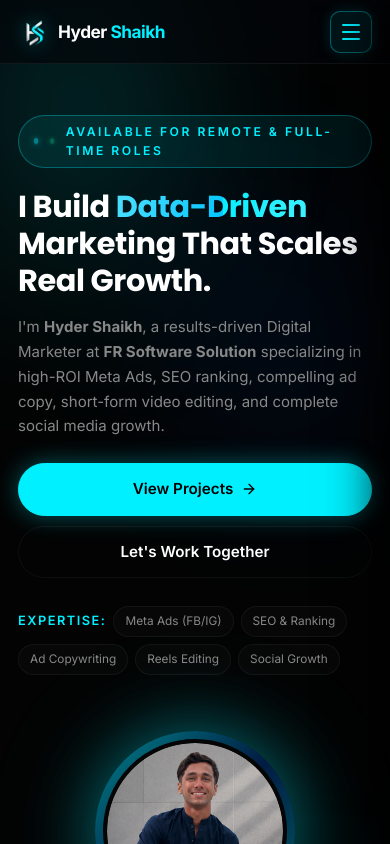
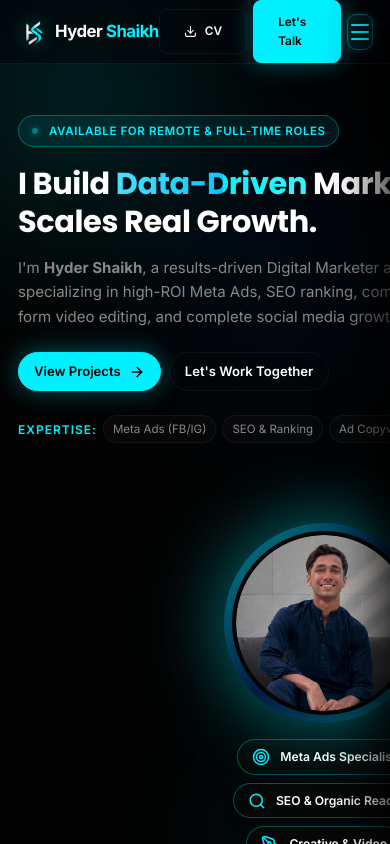
Before and after one commit to hydershaikhs/hyder-shaikh, a React (Vite) app: page / in a window 390 px wide. Shown: the top 844 px of the page. Built offline with nearby package versions, Linux system fonts and the light colour scheme.

Commit message:
Remove footer, add CV and Let's Talk buttons next to hamburger on mobile, single-line available label with single dot, and 1-line expertise chips

```diff
--- a/src/App.jsx
+++ b/src/App.jsx
@@ -1,5 +1,4 @@
 import Navbar from './components/Navbar';
-import Footer from './components/Footer';
 import Home from './pages/Home';
 import About from './pages/About';
 import Experience from './pages/Experience';
@@ -18,7 +17,6 @@ function App() {
         <Projects />
         <Contact />
       </main>
-      <Footer />
     </div>
   );
 }
--- a/src/components/Navbar.css
+++ b/src/components/Navbar.css
@@ -339,29 +339,43 @@
 /* ==================== RESPONSIVE BREAKPOINTS ==================== */
 @media (max-width: 1024px) {
   .navbar {
-    height: 72px;
+    height: 70px;
   }
 
   .nav-links {
     display: none !important;
   }
 
-  .btn-call {
-    display: none !important;
+  .nav-actions {
+    display: flex;
+    align-items: center;
+    gap: 8px;
   }
 
   .btn-cv {
-    display: inline-flex;
+    display: inline-flex !important;
+    padding: 7px 12px;
+    font-size: 0.8rem;
+    gap: 4px;
+    border-radius: 20px;
+  }
+
+  .btn-call {
+    display: inline-flex !important;
     padding: 7px 14px;
-    font-size: 0.82rem;
+    font-size: 0.8rem;
+    border-radius: 20px;
   }
 
   .nav-toggle {
     display: inline-flex !important;
+    width: 40px;
+    height: 40px;
+    border-radius: 10px;
   }
 }
 
-@media (max-width: 540px) {
+@media (max-width: 640px) {
   .navbar {
     height: 64px;
   }
@@ -371,27 +385,74 @@
   }
 
   .nav-logo {
-    gap: 8px;
-    font-size: 1.08rem;
+    gap: 7px;
+    font-size: 1.05rem;
   }
 
   .logo-img {
-    width: 32px;
-    height: 32px;
+    width: 30px;
+    height: 30px;
   }
 
   .nav-actions {
-    gap: 8px;
+    gap: 6px;
   }
 
   .btn-cv {
-    display: none !important;
+    display: inline-flex !important;
+    padding: 6px 9px;
+    font-size: 0.74rem;
+    gap: 4px;
+    border-radius: 18px;
+  }
+
+  .btn-cv svg {
+    width: 13px;
+    height: 13px;
+  }
+
+  .btn-call {
+    display: inline-flex !important;
+    padding: 6px 11px;
+    font-size: 0.74rem;
+    border-radius: 18px;
   }
 
   .nav-toggle {
     display: inline-flex !important;
-    width: 42px;
-    height: 42px;
-    border-radius: 10px;
+    width: 36px;
+    height: 36px;
+    border-radius: 9px;
   }
 }
+
+@media (max-width: 380px) {
+  .nav-logo {
+    font-size: 0.95rem;
+    gap: 5px;
+  }
+
+  .logo-img {
+    width: 26px;
+    height: 26px;
+  }
+
+  .nav-actions {
+    gap: 4px;
+  }
+
+  .btn-cv {
+    padding: 5px 7px;
+    font-size: 0.7rem;
+  }
+
+  .btn-call {
+    padding: 5px 8px;
+    font-size: 0.7rem;
+  }
+
+  .nav-toggle {
+    width: 34px;
+    height: 34px;
+  }
+}
--- a/src/pages/Home.css
+++ b/src/pages/Home.css
@@ -70,9 +70,11 @@
   color: var(--accent);
   font-size: 0.8rem;
   font-weight: 600;
-  letter-spacing: 2.5px;
+  letter-spacing: 1.5px;
   margin-bottom: 26px;
   text-transform: uppercase;
+  white-space: nowrap;
+  max-width: 100%;
   animation: fadeUp 0.9s cubic-bezier(0.22, 1, 0.36, 1) 0.1s both;
 }
 
@@ -84,6 +86,7 @@
   background: var(--accent);
   box-shadow: 0 0 10px var(--accent);
   animation: pulseDot 2s ease-in-out infinite;
+  flex-shrink: 0;
 }
 
 @keyframes pulseDot {
@@ -156,27 +159,39 @@
 .hero-tools {
   display: flex;
   align-items: center;
-  gap: 14px;
-  flex-wrap: wrap;
+  gap: 8px;
+  flex-wrap: nowrap;
+  max-width: 100%;
+  overflow-x: auto;
+  scrollbar-width: none;
+  -ms-overflow-style: none;
   animation: fadeUp 0.9s cubic-bezier(0.22, 1, 0.36, 1) 0.7s both;
+}
+
+.hero-tools::-webkit-scrollbar {
+  display: none;
 }
 
 .hero-tools-label {
   font-size: 0.8rem;
   color: var(--accent);
-  letter-spacing: 1.5px;
+  letter-spacing: 1px;
   text-transform: uppercase;
   font-weight: 600;
+  white-space: nowrap;
+  flex-shrink: 0;
 }
 
 .hero-tool-chip {
-  font-size: 0.8rem;
+  font-size: 0.76rem;
   color: var(--text-muted);
   border: 1px solid var(--border-subtle);
-  padding: 6px 14px;
+  padding: 5px 11px;
   border-radius: 20px;
   background: rgba(255, 255, 255, 0.02);
   transition: all 0.3s ease;
+  white-space: nowrap;
+  flex-shrink: 0;
 }
 
 .hero-tool-chip:hover {
@@ -584,6 +599,14 @@
     padding-bottom: 35px;
   }
 
+  .hero-label {
+    font-size: 0.72rem !important;
+    letter-spacing: 0.6px !important;
+    padding: 6px 12px !important;
+    white-space: nowrap !important;
+    margin-bottom: 18px;
+  }
+
   .hero-title {
     font-size: 1.9rem;
     line-height: 1.22;
@@ -594,22 +617,21 @@
   .hero-description {
     font-size: 0.94rem;
     line-height: 1.65;
-    margin-bottom: 24px;
+    margin-bottom: 22px;
   }
 
   .hero-actions {
     display: flex;
-    flex-direction: column;
-    gap: 10px;
-    width: 100%;
-    margin-bottom: 28px;
+    flex-wrap: wrap;
+    gap: 8px;
+    margin-bottom: 24px;
   }
 
-  .hero-actions .btn {
-    width: 100%;
-    justify-content: center;
-    padding: 13px 20px;
-    font-size: 0.95rem;
+  .hero-btn-main,
+  .hero-btn-sub {
+    padding: 8px 15px !important;
+    font-size: 0.82rem !important;
+    border-radius: 20px !important;
   }
 
   .hero-portrait-wrap {
@@ -619,12 +641,29 @@
   }
 
   .hero-tools {
-    gap: 7px;
+    gap: 6px;
+    flex-wrap: nowrap !important;
+    overflow-x: auto;
+    scrollbar-width: none;
+    -ms-overflow-style: none;
+    margin-bottom: 24px;
+  }
+
+  .hero-tools::-webkit-scrollbar {
+    display: none;
+  }
+
+  .hero-tools-label {
+    font-size: 0.75rem;
+    white-space: nowrap;
+    flex-shrink: 0;
   }
 
   .hero-tool-chip {
-    font-size: 0.74rem;
-    padding: 5px 11px;
+    font-size: 0.72rem;
+    padding: 4px 9px;
+    white-space: nowrap;
+    flex-shrink: 0;
   }
 
   .quick-stats-grid {
--- a/src/pages/Home.jsx
+++ b/src/pages/Home.jsx
@@ -25,7 +25,6 @@ const Home = () => {
           <div className="hero-grid">
             <div className="hero-content">
               <span className="hero-label">
-                <span className="status-dot"></span>
                 Available For Remote &amp; Full-Time Roles
               </span>
 
```
